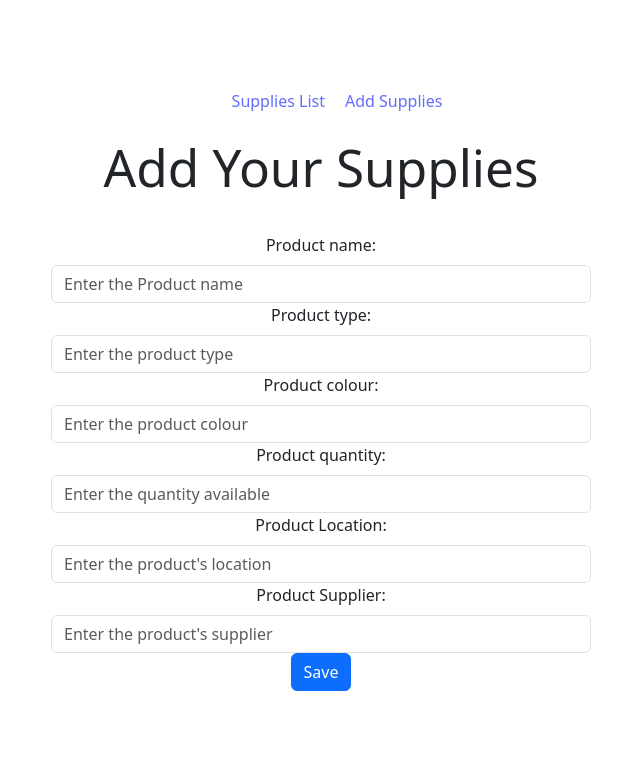
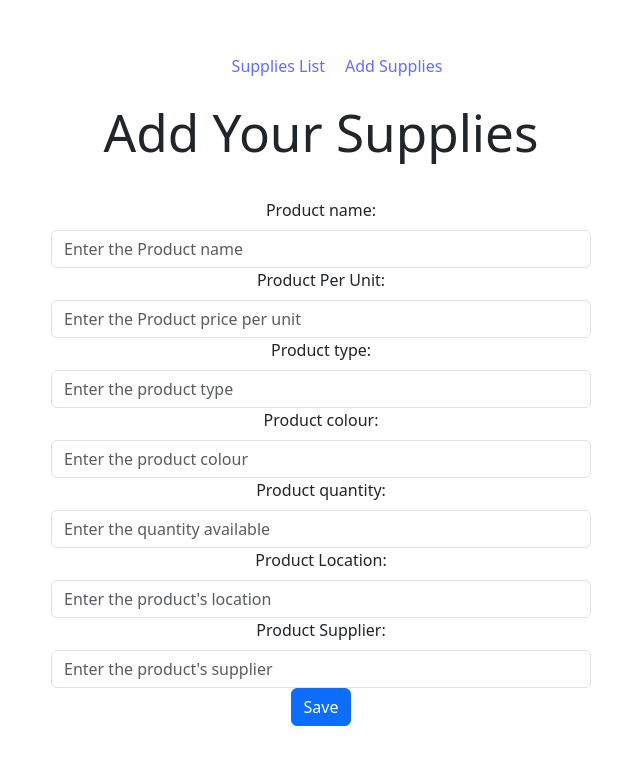
Before and after one commit to P-Gayle/material-minder, a React (Vite) app in the folder frontend/: page /add in a window 1280 px wide. Shown: the top 764 px of the page, without its empty margins (319-959 px from the left). Built offline with nearby package versions, Linux system fonts and the light colour scheme.

Commit message:
price added

```diff
--- a/frontend/src/components/AddSupplies.jsx
+++ b/frontend/src/components/AddSupplies.jsx
@@ -45,6 +45,15 @@ const AddSupplies = () => {
                 type="text"
                 name="name"
                 placeholder="Enter the Product name"
+                onChange={handleChange} />
+          </Form.Group>
+
+           <Form.Group>
+              <Form.Label>Product Per Unit:</Form.Label>
+            <Form.Control
+                type="number"
+                name="price"
+                placeholder="Enter the Product price per unit"
                 onChange={handleChange} />
           </Form.Group>
 
--- a/frontend/src/components/EditSupplies.jsx
+++ b/frontend/src/components/EditSupplies.jsx
@@ -64,6 +64,15 @@ function EditSupplies() {
           </Form.Group>
 
           <Form.Group>
+              <Form.Label>Product Per Unit:</Form.Label>
+            <Form.Control
+                value={inputs.price}
+                type="number"
+                name="price"
+                onChange={handleChange} />
+          </Form.Group>
+
+          <Form.Group>
             <Form.Label>Product type:</Form.Label>
             <Form.Control
               value={inputs.type}
--- a/frontend/src/components/SuppliesList.jsx
+++ b/frontend/src/components/SuppliesList.jsx
@@ -40,6 +40,7 @@ const SuppliesList = () => {
             <tr>
               <th>#</th>
               <th>Item Name</th>
+              <th>Price per unit</th>
               <th>Item Type</th>
               <th>Colour</th>
               <th>Amount Available</th>
@@ -53,6 +54,7 @@ const SuppliesList = () => {
               <tr key={key}>
                 <td>{supply.id}</td>
                 <td>{supply.name}</td>
+                <td>{supply.price}</td>
                 <td>{supply.type}</td>
                 <td>{supply.colour}</td>
                 <td>{supply.quantity}</td>
```
Also changed, not shown: 2 other files (tests, documents, lock files or other folders). Lines whose indentation alone changed are shown as unchanged.
